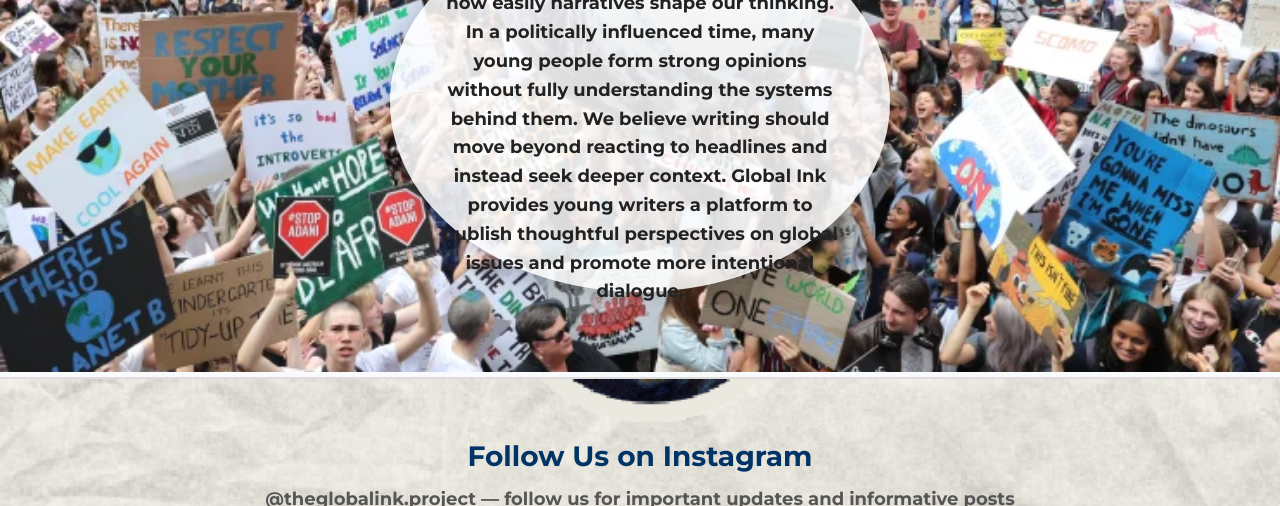
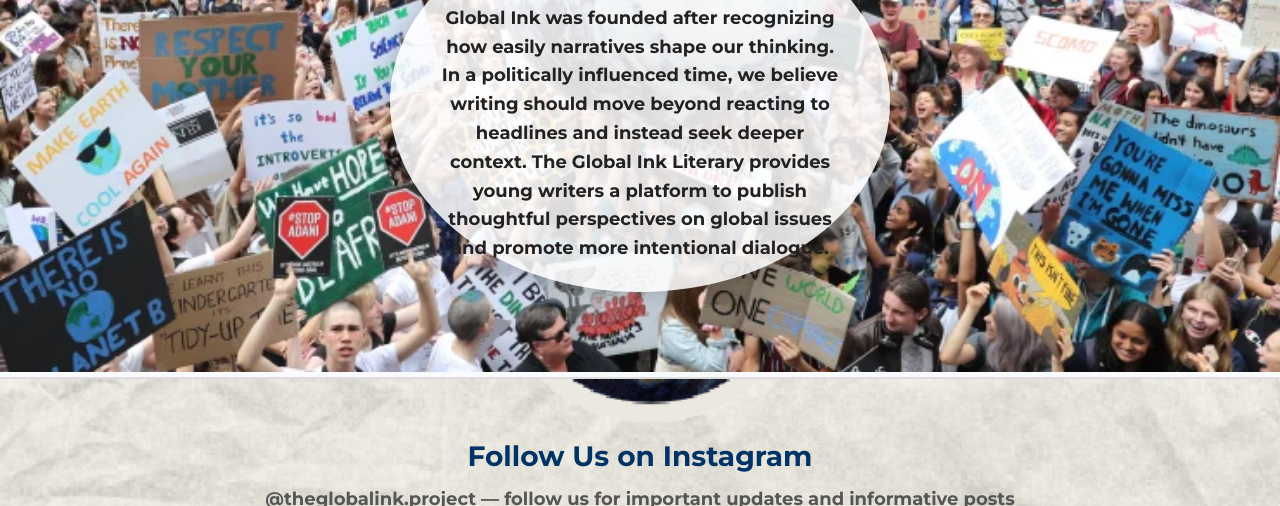
Before and after one commit to theglobalinkproject-art/theglobalinkprojectweb, a website: page index.html in a window 1280 px wide. Shown: the part 757-1263 px from the top of the page. Drawn offline with Linux system fonts and the light colour scheme.

Commit message:
Update index.html

```diff
--- a/index.html
+++ b/index.html
@@ -51,7 +51,7 @@
       <div class="bubble">
         <h2>Who Are We?</h2>
         <p>
-          Global Ink was founded after recognizing how easily narratives shape our thinking. In a politically influenced time, many young people form strong opinions without fully understanding the systems behind them. We believe writing should move beyond reacting to headlines and instead seek deeper context. Global Ink provides young writers a platform to publish thoughtful perspectives on global issues and promote more intentional dialogue.
+          Global Ink was founded after recognizing how easily narratives shape our thinking. In a politically influenced time, we believe writing should move beyond reacting to headlines and instead seek deeper context. The Global Ink Literary provides young writers a platform to publish thoughtful perspectives on global issues and promote more intentional dialogue.
         </p>
       </div>
     </section>
```
